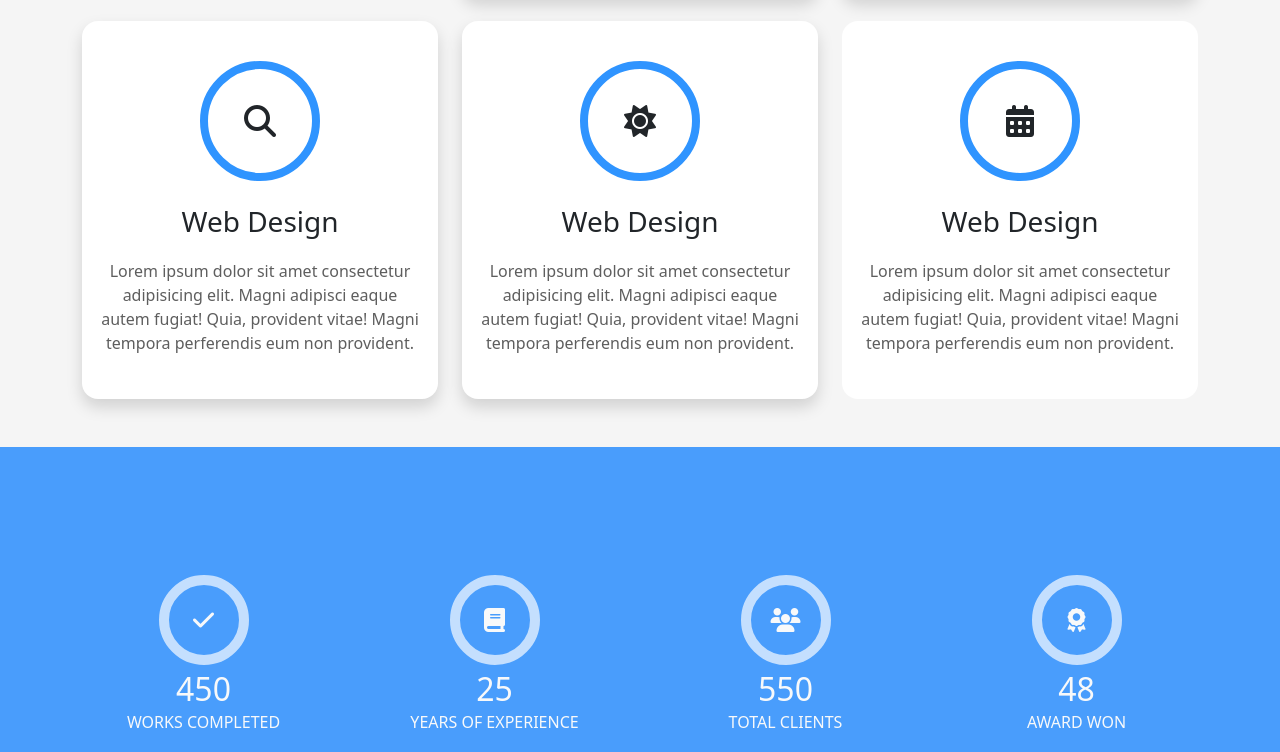
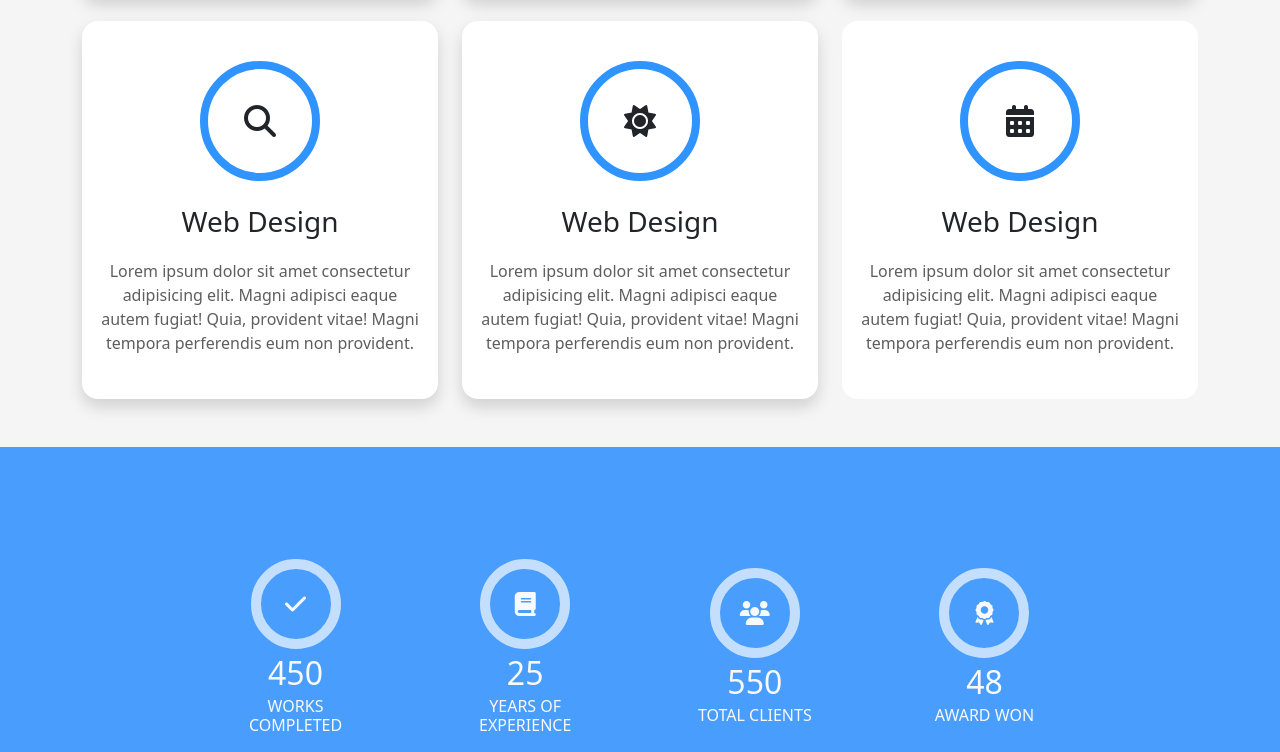
Before and after one commit to MahmoudCode94/Dev-Folio, a plain HTML site: page index.html in a window 1280 px wide. Shown: the part 2048-2800 px from the top of the page. Drawn offline with nearby package versions, Linux system fonts and the light colour scheme.

Commit message:
re build

```diff
--- a/css/style.css
+++ b/css/style.css
@@ -1,3 +1,7 @@
+.custom-gap {
+    --bs-gutter-x: 6rem;
+    --bs-gutter-y: 4rem;
+}
 .p-color{
 color: #5e5e5e;
 }
@@ -189,12 +193,13 @@ font-size: 3rem;
     left: 48%;
     background-color: #2f94ff;
 }
+/* -----------------services total------------------------ */
 #services-total{
     background-image: url(../assets/imgi_13_counters-bg.jpg);
     background-attachment: fixed;
     background-position: center center;
     background-size: cover;
-    padding: 8rem 0;
+    padding: 7rem 0;
     position: relative;
     z-index: 1;
 }
--- a/index.html
+++ b/index.html
@@ -12,9 +12,11 @@
 </head>
 
 <body data-bs-spy="scroll" data-bs-target="#navbarNavDropdown" data-bs-offset="70" tabindex="0">
+    <!-- ------------------header---------------------- -->
+    <header id="home" class="d-flex justify-content-center align-items-center">
         <nav class="navbar navbar-expand-lg navbar-dark fixed-top py-1 ">
-        <div class="container"> <a class="navbar-brand fw-medium" href="#">DevFolio</a> <button class="navbar-toggler"
-                type="button" data-bs-toggle="collapse" data-bs-target="#navbarNavDropdown"
+            <div class="container"> <a class="navbar-brand fw-medium" href="#">DevFolio</a> <button
+                    class="navbar-toggler" type="button" data-bs-toggle="collapse" data-bs-target="#navbarNavDropdown"
                     aria-controls="navbarNavDropdown" aria-expanded="false" aria-label="Toggle navigation"> <span
                         class="navbar-toggler-icon"></span> </button>
                 <div class="collapse navbar-collapse text-uppercase fs-6 fw-medium" id="navbarNavDropdown">
@@ -22,7 +24,7 @@
                         <li class="nav-item"> <a class="nav-link px-0" aria-current="page" href="#home">Home</a> </li>
                         <li class="nav-item"> <a class="nav-link px-0" href="#about">About</a> </li>
                         <li class="nav-item"> <a class="nav-link px-0" href="#services">Services</a> </li>
-                    <li class="nav-item"> <a class="nav-link px-0" href="#work">Work</a> </li>
+                        <li class="nav-item"> <a class="nav-link px-0" href="#portfolio">Work</a> </li>
                         <li class="nav-item"> <a class="nav-link px-0" href="#blog">Blog</a> </li>
                         <li class="nav-item dropdown"> <a class="nav-link px-0 dropdown-toggle" href="#" role="button"
                                 aria-expanded="false"> Drop Down </a>
@@ -47,7 +49,6 @@
                 </div>
             </div>
         </nav>
-    <header id="home" class="d-flex justify-content-center align-items-center">
         <div class="hero">
             <h1 class="text-light text-center pt-4 pb-2 fs-3">I am Morgan Freeman</h1>
             <div class="text-center fs-1 fw-medium py-1 fs-5">
@@ -60,7 +61,9 @@
             </div>
         </div>
     </header>
+    <!------------main--------------->
     <main>
+        <!--------------about section---------------->
         <section id="about" class="container py-5">
             <div class="card p-5 rounded-0 border-0 px-4 py-5">
                 <div class="d-flex flex-column flex-md-row gap-3">
@@ -147,15 +150,16 @@
                 </div>
             </div>
         </section>
-        <section id="services" class="container text-center position-relative">
-            <div class="services-text position-relative pb-1 mb-5">
+        <!--------------services section---------------->
+        <section id="services" class="text-center position-relative">
+            <div class="container services-text position-relative pb-1 mb-5">
                 <h2 class="fw-bold text-uppercase">Services</h2>
                 <p class="p-color">Lorem ipsum, dolor sit amet consectetur adipisicing elit.</p>
             </div>
-            <div class="cards grid text-center">
+            <div class="container cards grid text-center">
                 <div class="row text-center">
                     <div class="col-12 col-md-6 col-lg-4 mb-4 ">
-                        <div class="card border-0 rounded-4 py-4">
+                        <div class="card border-0 shadow rounded-4 py-4">
                             <div class="card-body text-center">
                                 <div class="d-flex justify-content-center">
                                     <i class="fa-solid rounded-circle fa-bag-shopping rounded-circle"></i>
@@ -241,36 +245,41 @@
                 </div>
 
             </div>
-        </section>
-        <section id="services-total" class="d-flex justify-content-center align-items-center my-4">
-            <div class="cards d-flex row gap-5 container">
-                <div class="col text-light d-flex flex-column text-center justify-content-center align-items-center">
+            <div id="services-total" class="d-flex justify-content-center align-items-center my-4">
+                <div class="cards row custom-gap">
+                    <div
+                        class="col-12 col-md-6 col-lg-3 text-light d-flex flex-column text-center justify-content-center align-items-center">
                         <i
                             class="fa-solid fa-check fs-4 rounded-circle d-flex justify-content-center align-items-center"></i>
                         <span class="fs-2">450</span>
                         <h4 class="fs-6">WORKS COMPLETED</h4>
                     </div>
-                <div class="col text-light d-flex flex-column text-center justify-content-center align-items-center">
-                    <i class="fa-solid fa-book fs-4 rounded-circle d-flex justify-content-center
-                        align-items-center"></i>
+                    <div
+                        class="col-12 col-md-6 col-lg-3 text-light d-flex flex-column text-center justify-content-center align-items-center">
+                        <i
+                            class="fa-solid fa-book fs-4 rounded-circle d-flex justify-content-center align-items-center"></i>
                         <span class="fs-2">25</span>
                         <h4 class="fs-6">YEARS OF EXPERIENCE</h4>
                     </div>
-                <div class="col text-light d-flex flex-column text-center justify-content-center align-items-center">
+                    <div
+                        class="col-12 col-md-6 col-lg-3 text-light d-flex flex-column text-center justify-content-center align-items-center">
                         <i
                             class="fa-solid fa-users fs-4 rounded-circle d-flex justify-content-center align-items-center"></i>
                         <span class="fs-2">550</span>
                         <h4 class="fs-6">TOTAL CLIENTS</h4>
                     </div>
-                <div class="col text-light d-flex flex-column text-center justify-content-center align-items-center">
+                    <div
+                        class="col-12 col-md-6 col-lg-3 text-light d-flex flex-column text-center justify-content-center align-items-center">
                         <i
                             class="fa-solid fa-award fs-4 rounded-circle d-flex justify-content-center align-items-center"></i>
                         <span class="fs-2">48</span>
                         <h4 class="fs-6">AWARD WON</h4>
                     </div>
                 </div>
+            </div>
         </section>
-        <section id="work">...</section>
+        <!--------------portfolio section---------------->
+        <section id="portfolio">...</section>
         <section id="blog">...</section>
         <section id="contact">...</section>
     </main>
```
Lines whose indentation alone changed are shown as unchanged.
